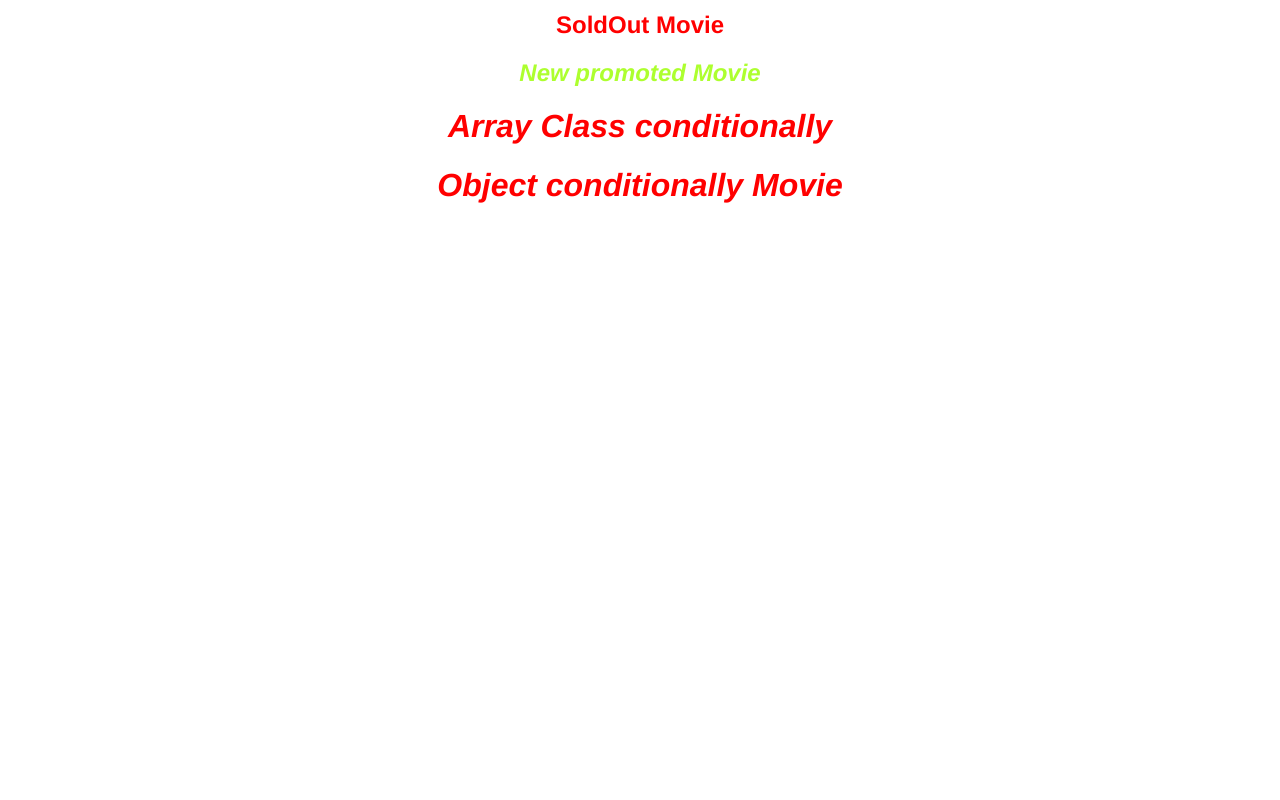
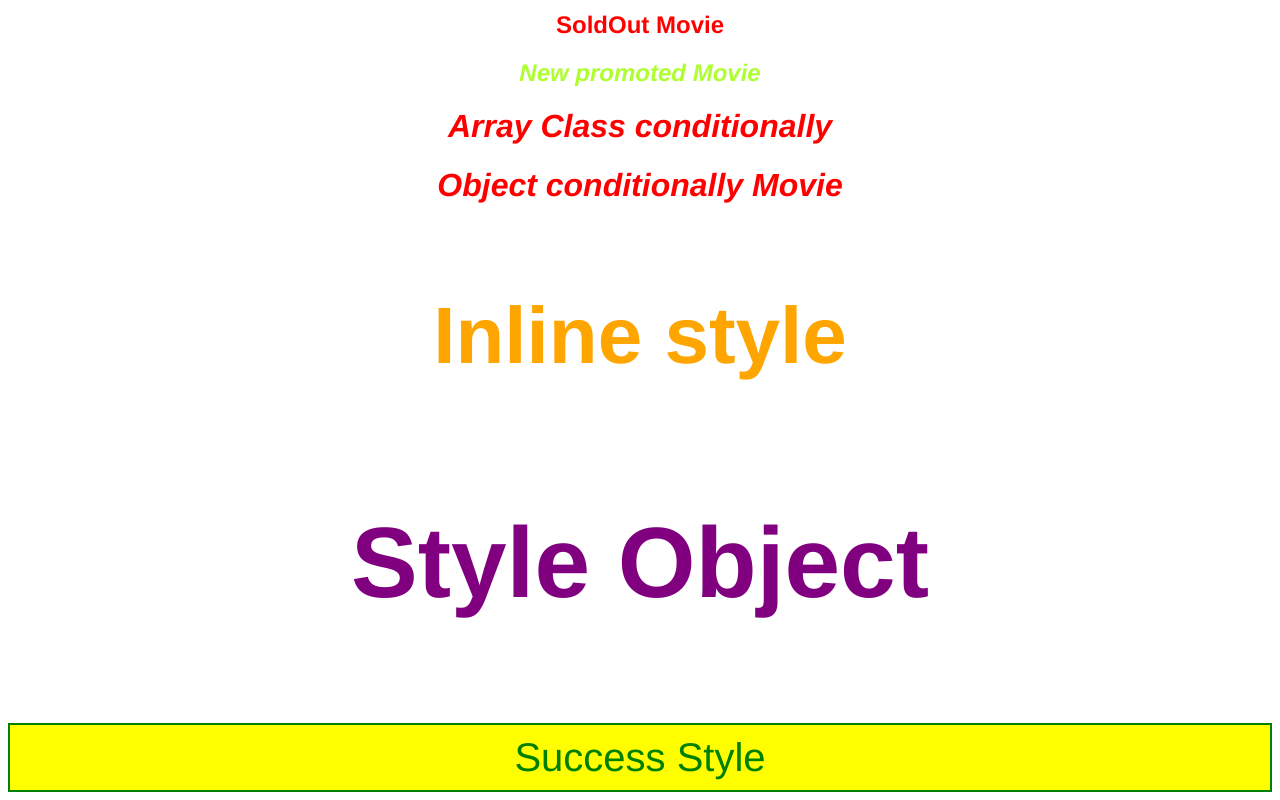
Before and after one commit to agiratech-devanathan/LearningVue, a Vue app: page / in a window 1280 px wide. Shown: the part 285-1085 px from the top of the page. Before the commit the page ends 800 px from the top, so only its background shows below. Built offline with nearby package versions, Linux system fonts and the light colour scheme.

Commit message:
Binding styles  content in html template using v-bind attributes.

```diff
--- a/src/App.vue
+++ b/src/App.vue
@@ -1,5 +1,6 @@
 // UI Template
 <template>
+
 <h1 v-bind:id="headingId">Heading</h1>
 
 <!-- binding true or false attributes -->
@@ -21,6 +22,16 @@
   promoted:isPromoted,new:!isSoldOut,'sold-out':isSoldOut
 }">Object conditionally Movie</h1>
 
+<h2 v-bind:style="{
+  color:highlighter,
+  'font-size':headerSize+'px',
+  padding:'20px'
+}">Inline style</h2>
+
+<h2 v-bind:style='headerStyleObject'>Style Object</h2>
+
+<div v-bind:style="[baseStyleObject,successStyleObject]">Success Style</div>
+
 </template>
 //Logic template
 <script>
@@ -33,7 +44,24 @@ return{
   headingId:'heading',
   isDisabled:true,
   isPromoted:true,
-  isSoldOut:true
+  isSoldOut:true,
+  highlighter:"orange",
+  headerSize:80,
+  headerStyleObject:{
+    color:"purple",
+    'font-size':"100px",
+    padding:'20px'
+  },
+  baseStyleObject:{
+    fontSize:"40px",
+    padding:"10px"
+  },
+
+  successStyleObject:{
+    color:'green',
+    backgroundColor:'yellow',
+    border:'2px solid green'
+  }
 }
  }
 }
```
